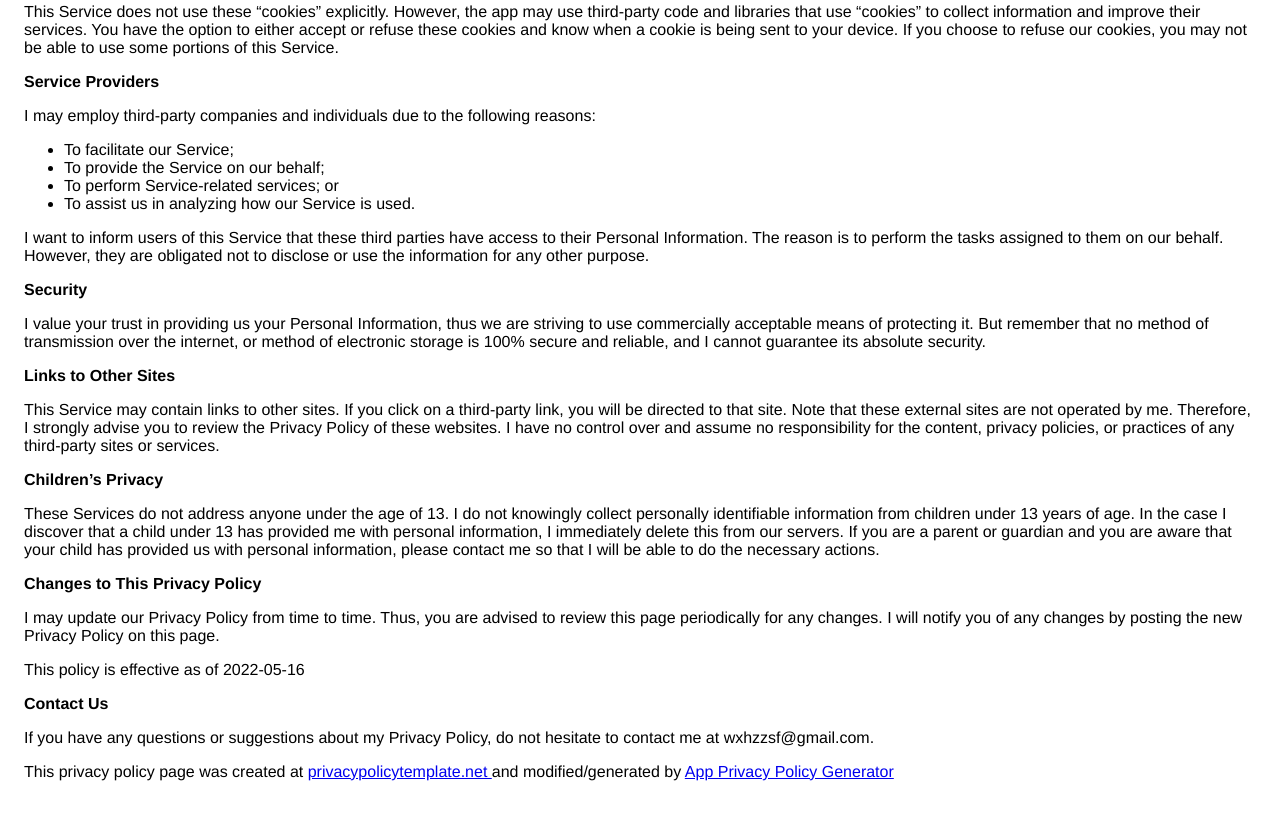
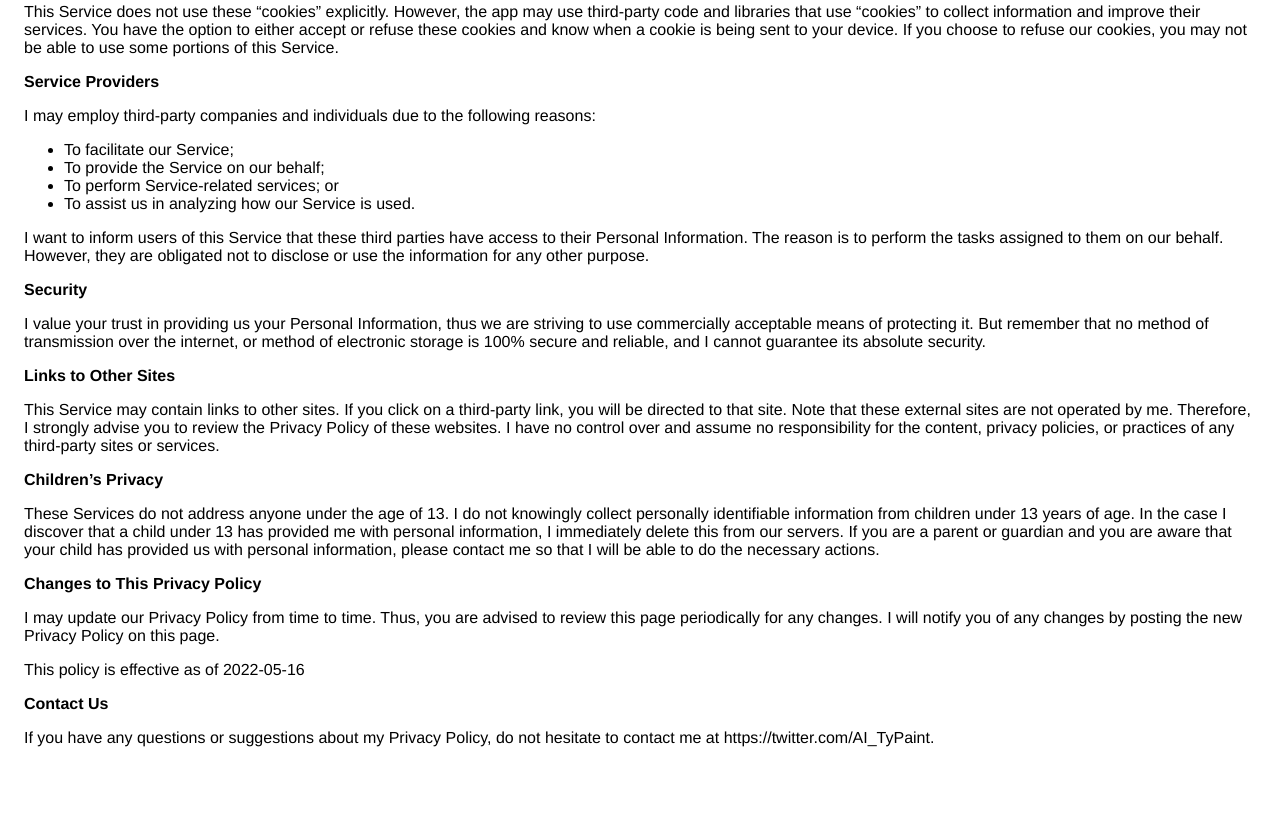
Before and after one commit to wxhzzsf/PrivacyPolicy, a plain HTML site: page index.html in a window 1280 px wide. Shown: the part 641-1460 px from the top of the page. After the commit the page ends 1428 px from the top, so only its background shows below. Drawn offline with Linux system fonts and the light colour scheme.

Commit message:
Update index.html

```diff
--- a/index.html
+++ b/index.html
@@ -103,7 +103,7 @@
                   this page.
                 </p> <p>This policy is effective as of 2022-05-16</p> <p><strong>Contact Us</strong></p> <p>
                   If you have any questions or suggestions about my
-                  Privacy Policy, do not hesitate to contact me at wxhzzsf@gmail.com.
-                </p> <p>This privacy policy page was created at <a href="https://privacypolicytemplate.net" target="_blank" rel="noopener noreferrer">privacypolicytemplate.net </a>and modified/generated by <a href="https://app-privacy-policy-generator.nisrulz.com/" target="_blank" rel="noopener noreferrer">App Privacy Policy Generator</a></p>
+                  Privacy Policy, do not hesitate to contact me at https://twitter.com/AI_TyPaint.
+                </p>
     </body>
     </html>
```
